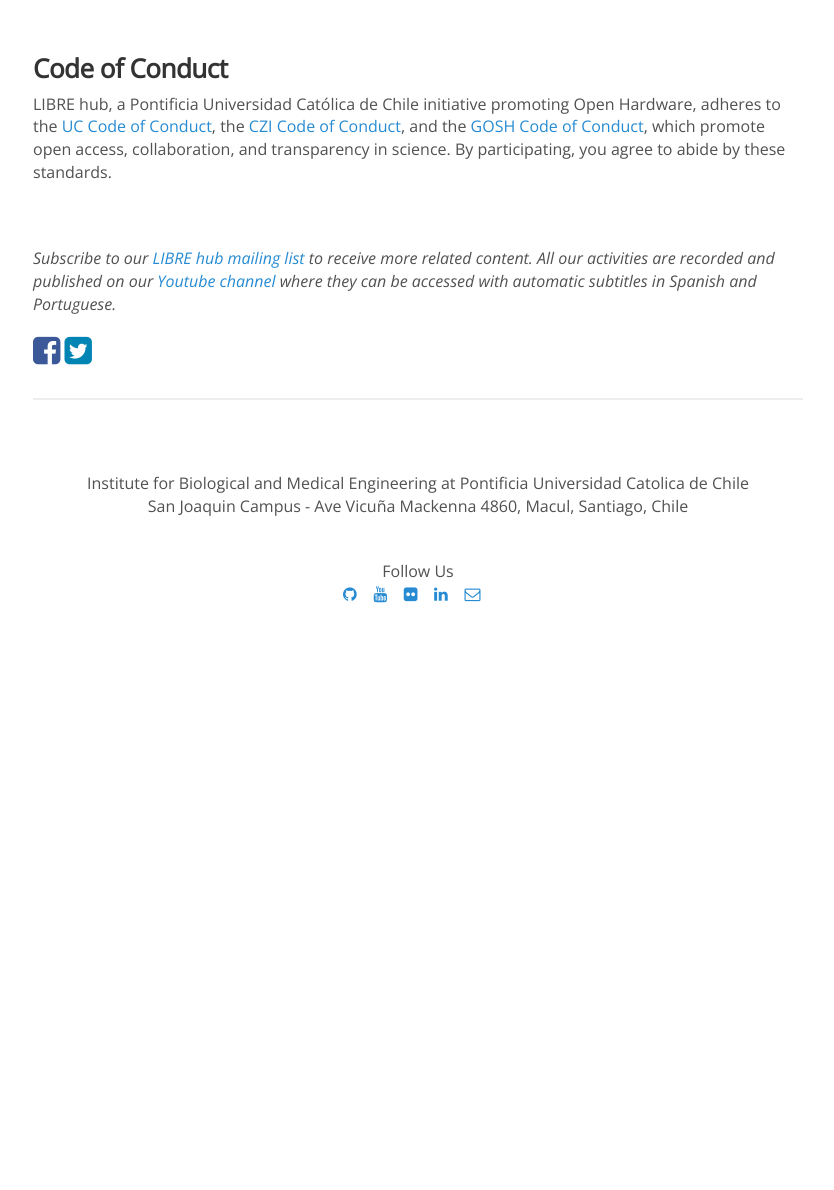
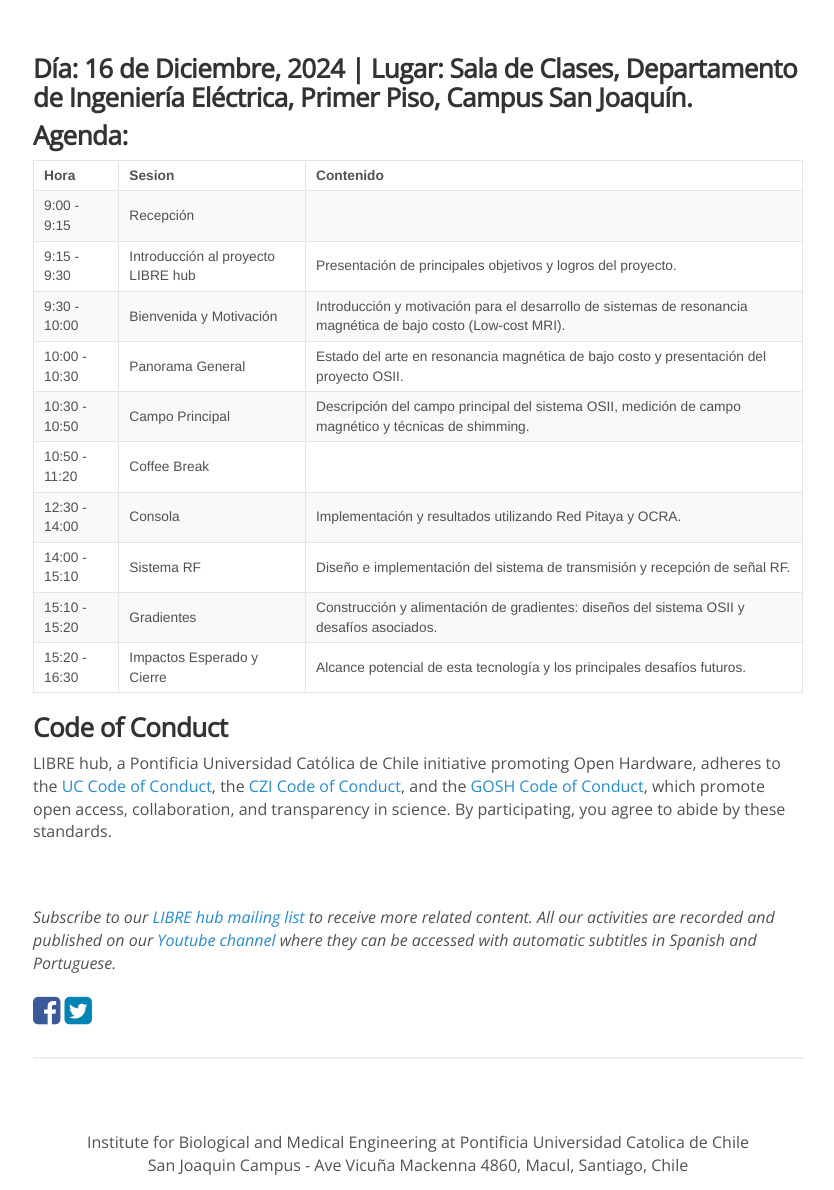
Before and after one commit to LIBREhub/LIBREhub.github.io, a Jekyll site: the page built from _posts/2024-10-24-low-cost-MRI.md, in a window 1280 px wide and 1400 px high, scrolled down 3508 px, cut to the strip 210-1400 px from the top of the window. Shown: the whole strip, without its empty margins (222-1056 px from the left). Built offline with Jekyll 4.4.1, drawn with Linux system fonts in a browser that asks for light colours; nearby versions of some CDN libraries; before the commit the page ends 4344 px from its top, so only the background shows below that.

Commit message:
Create agenda

```diff
--- a/_posts/2024-10-24-low-cost-MRI.md
+++ b/_posts/2024-10-24-low-cost-MRI.md
@@ -22,6 +22,23 @@ Please register using this form:
 
 <br>
 
+### Día: 16 de Diciembre, 2024 | Lugar: Sala de Clases, Departamento de Ingeniería Eléctrica, Primer Piso, Campus San Joaquín.
+
+### Agenda:
+
+| Hora         | Sesion                                                   | Contenido                                                       |
+|--------------|----------------------------------------------------------|-----------------------------------------------------------------|
+| 9:00 - 9:15  | Recepción                                                |                                                                 |
+| 9:15 - 9:30  | Introducción al proyecto LIBRE hub                       | Presentación de principales objetivos y logros del proyecto.|
+| 9:30 - 10:00 | Bienvenida y Motivación                                  | Introducción y motivación para el desarrollo de sistemas de resonancia magnética de bajo costo (Low-cost MRI).|
+| 10:00 - 10:30| Panorama General                                         | Estado del arte en resonancia magnética de bajo costo y presentación del proyecto OSII.|
+| 10:30 - 10:50| Campo Principal                                          | Descripción del campo principal del sistema OSII, medición de campo magnético y técnicas de shimming.|
+| 10:50 - 11:20| Coffee Break                                             |                                                                     |
+| 12:30 - 14:00| Consola                                                  | Implementación y resultados utilizando Red Pitaya y OCRA.|
+| 14:00 - 15:10| Sistema RF                                               | Diseño e implementación del sistema de transmisión y recepción de señal RF.|
+| 15:10 - 15:20| Gradientes                                               | Construcción y alimentación de gradientes: diseños del sistema OSII y desafíos asociados.|
+| 15:20 - 16:30| Impactos Esperado y Cierre                               | Alcance potencial de esta tecnología y los principales desafíos futuros.|
+
 ### Code of Conduct
 
 LIBRE hub, a Pontificia Universidad Católica de Chile initiative promoting Open Hardware, adheres to the [UC Code of Conduct](https://www.uc.cl/codigo-de-honor/), the [CZI Code of Conduct](https://chanzuckerberg.github.io/open-science/CODE_OF_CONDUCT.html), and the [GOSH Code of Conduct](https://openhardware.science/gosh-2017/gosh-code-of-conduct/), which promote open access, collaboration, and transparency in science. By participating, you agree to abide by these standards.
```
